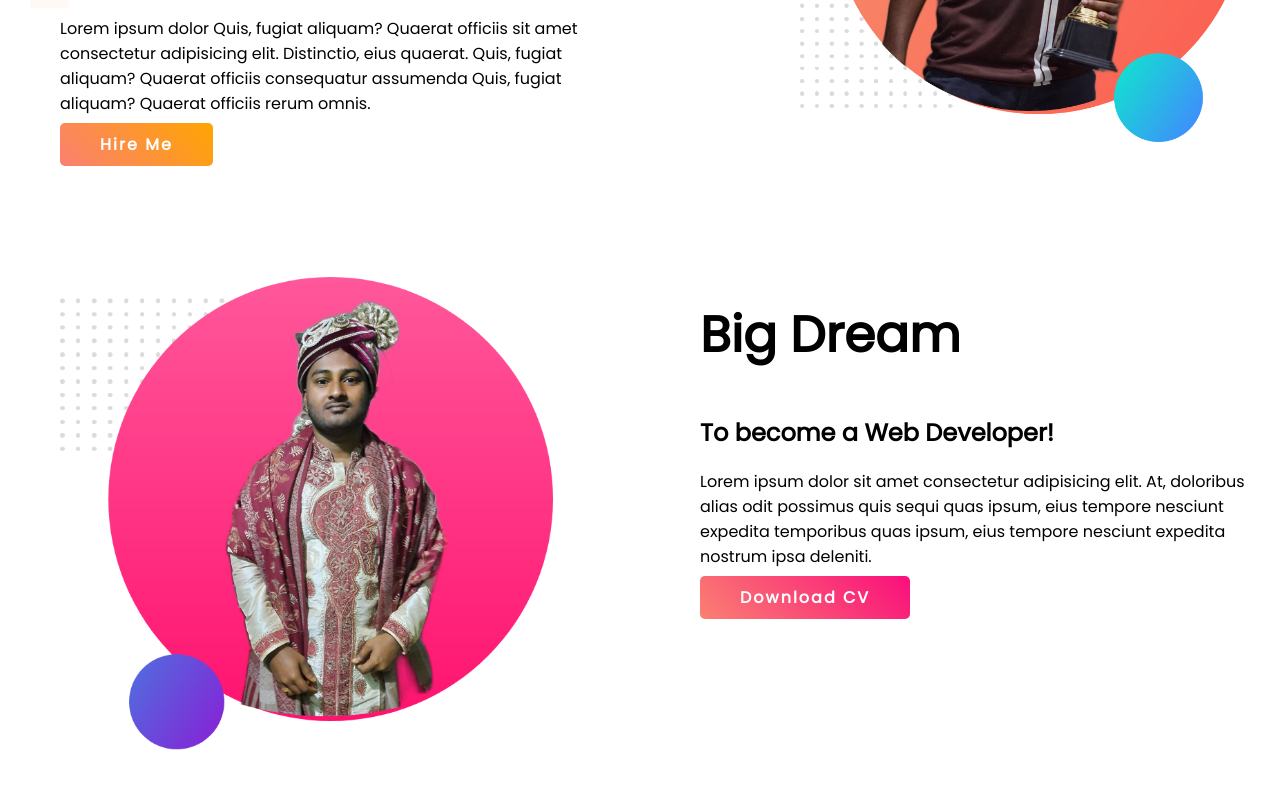
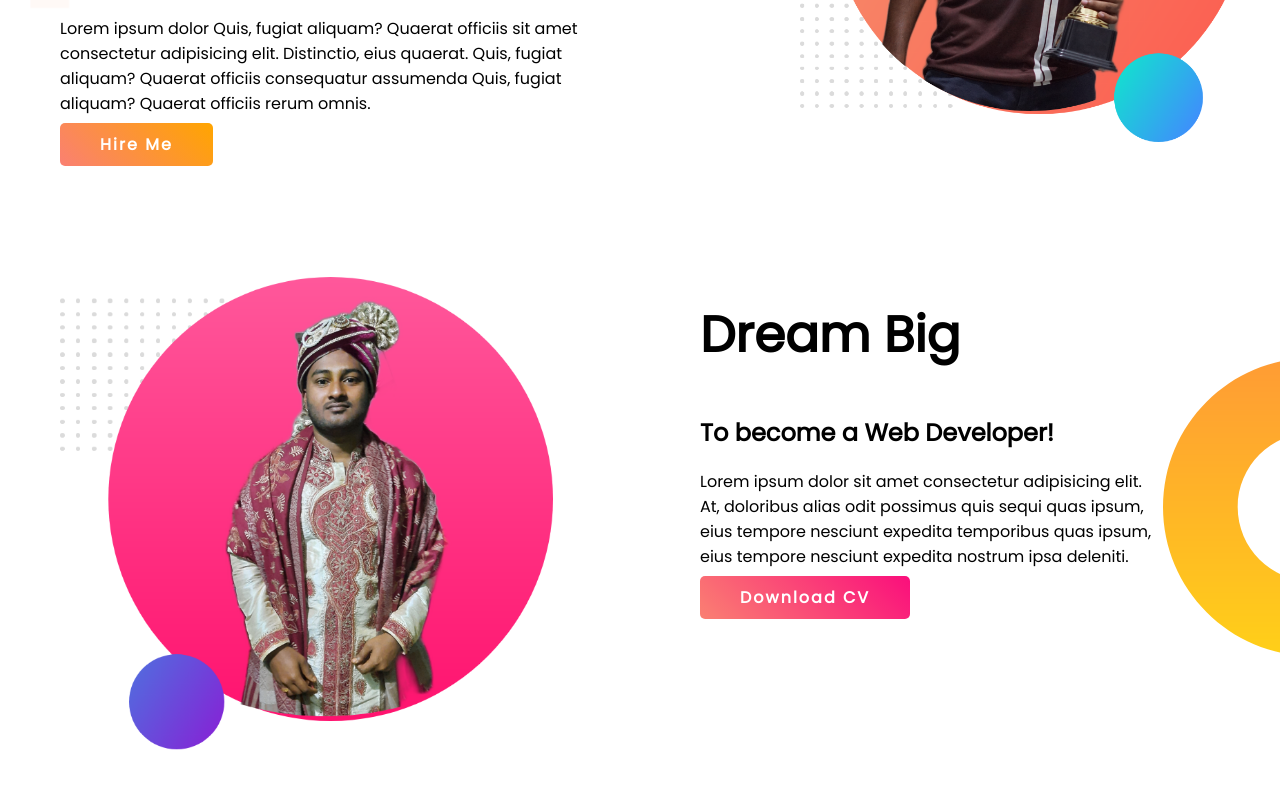
Before and after one commit to ProgramerPritom/First_protfolio, a plain HTML site: page index.html in a window 1280 px wide. Shown: the part 351-1140 px from the top of the page. Drawn offline with Linux system fonts and the light colour scheme.

Commit message:
dream text style added

```diff
--- a/index.html
+++ b/index.html
@@ -29,11 +29,9 @@
             <img class="secend-img" src="img/my-protfolio-bg2.png" alt="">
        </div>
        <div class="half-width">
-           <h1 class="dream-text">
-               Big Dream
-           </h1>
+           <h1 class="dream-text">Dream Big</h1>
            <h2>To become a Web Developer!</h2>
-           <p>Lorem ipsum dolor sit amet consectetur adipisicing elit. At, doloribus alias odit possimus quis sequi quas ipsum, eius tempore nesciunt expedita temporibus quas ipsum, eius tempore nesciunt expedita nostrum ipsa deleniti.</p>
+           <p class="dream-text-2">Lorem ipsum dolor sit amet consectetur adipisicing elit. At, doloribus alias odit possimus quis sequi quas ipsum, eius tempore nesciunt expedita temporibus quas ipsum, eius tempore nesciunt expedita nostrum ipsa deleniti.</p>
            <a class="link-button-2" target="_blank" href="https://www.linkedin.com/in/badruzzaman-pritom-909723171/">Download CV</a>
        </div>
    </section>
--- a/style.css
+++ b/style.css
@@ -63,3 +63,13 @@ section {
     font-weight: 700;
     letter-spacing: 2px;
 }
+.big-dream{
+    background-image: url(img/dream-bg.png);
+    background-repeat: no-repeat;
+    background-position: right;
+
+}
+.dream-text-2{
+    align-items: center;
+    padding-right: 125px;
+}
```
